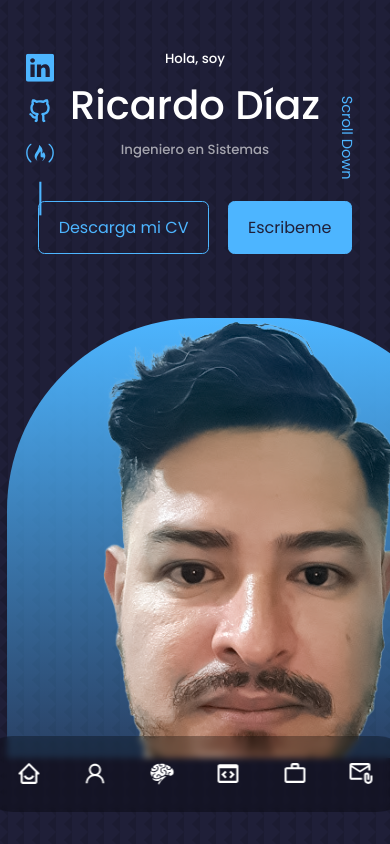
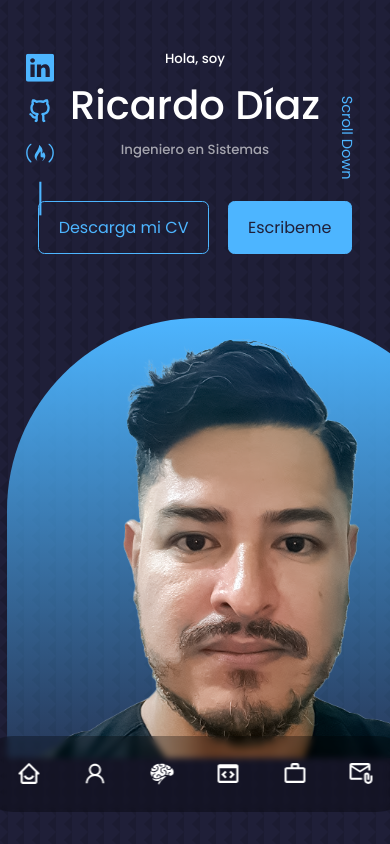
Before and after one commit to richardd82/myportfolio, a React (Create React App) app: page / in a window 390 px wide. Shown: the top 844 px of the page. Built offline with nearby package versions, Linux system fonts and the light colour scheme.

Commit message:
fix email

```diff
--- a/src/components/about/about.css
+++ b/src/components/about/about.css
@@ -75,6 +75,10 @@
     .about__content p{
         margin: 1rem 0 1.5rem;
     }
+    .me{
+        height: 33rem;
+        padding: 1rem 1.5rem 1.5rem 1.5rem;
+    }
 }
 /*----------Media Queries (SMALL DEVICES) ----------*/
 @media screen and (max-width: 600px) {
--- a/src/components/contact/Contact.jsx
+++ b/src/components/contact/Contact.jsx
@@ -26,8 +26,8 @@ const Contact = () => {
           <article className="contact__option">
             <AiOutlineMail size={40} className='contact__option-icon'/>
             <h4>Email</h4>
-            <h5>richardd82@gmail.com</h5>
-            <a href="mailto:richardd82@gmail.com" target='_blank' rel="noreferrer">Send a message</a>
+            <h5>ricardo.diaz@richadd.dev</h5>
+            <a href="mailto:ricardo.diaz@richadd.dev" target='_blank' rel="noreferrer">Send a message</a>
           </article><article className="contact__option">
             <BsMessenger size={40} className='contact__option-icon'/>
             <h4>Messenger</h4>
--- a/src/components/header/Header.jsx
+++ b/src/components/header/Header.jsx
@@ -6,7 +6,7 @@ import HeaderSocials from './HeaderSocials'
 
 const Header = () => {
   return (
-    <header>
+    <header id="home">
       <div className="container header__container">
         <h5>Hola, soy</h5>
         <h1>Ricardo Díaz</h1>
--- a/src/index.css
+++ b/src/index.css
@@ -98,10 +98,10 @@ a:hover{
 }
 img{
     display: block;
-    width: 124%;
+    width: 100%;
     object-fit: cover;
-    margin-top: -20%;
-    margin-left: -10%;
+    margin-top: 0%;
+    margin-left: 0%;
 }
 
 /*----------Media Queries (MEDIUM DEVICES) ----------*/
```
